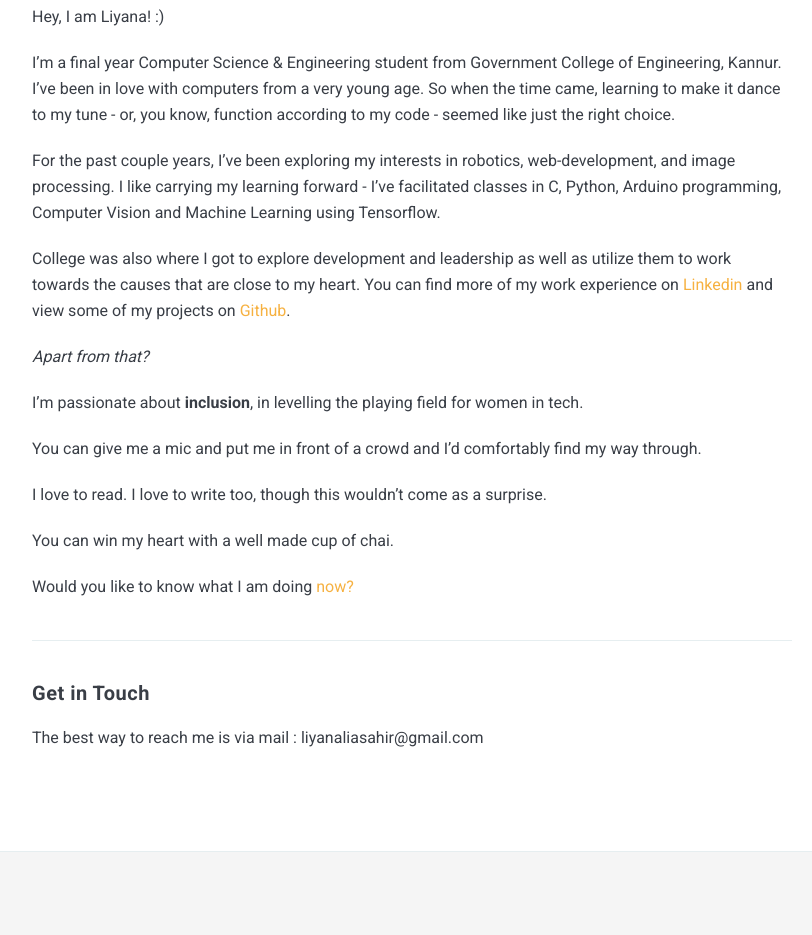
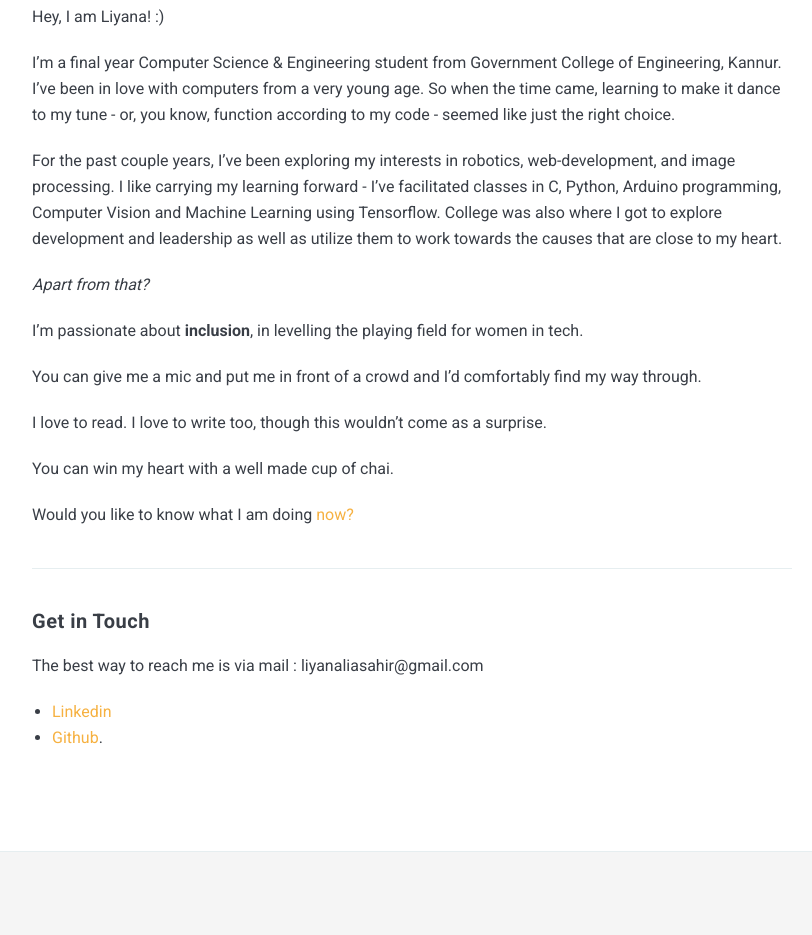
Before and after one commit to liyanasahir/liyanasahir.github.io, a Jekyll site: the page built from _pages/about.md, in a window 1280 px wide and 1400 px high, scrolled down 627 px. Shown: the part 360-1295 px from the top of the window, without its empty margins (228-1040 px from the left). Built offline with Jekyll 4.4.1, drawn with Linux system fonts in a browser that asks for light colours; nearby versions of some CDN libraries.

```diff
--- a/_data/settings.yml
+++ b/_data/settings.yml
@@ -11,7 +11,7 @@ author:
   name: Liyana Sahir
   image: main.jpeg
   say-hello: Hello, I’m <strong>Liyana Sahir</strong>
-  bio: Computer Science Engineering Undergraduate. <br>Designs, talks, and writes about <strong>deep learning</strong>, <strong>communities</strong> and <strong>women in tech</strong>. I share coding tutorials, tech happenings and my mini-adventures and learnings while figuring things out.
+  bio: Computer Science Engineering Undergraduate. <br>Designs, talks, and writes about <strong>deep learning</strong>, <strong>communities</strong> and <strong>women in tech</strong>. I share my mini-adventures and learnings along with occassional coding tutorials while figuring things out.
 
 
 #-------------------------------
--- a/_pages/about.md
+++ b/_pages/about.md
@@ -9,9 +9,7 @@ Hey, I am Liyana! :)
 
 I’m a final year Computer Science & Engineering student from Government College of Engineering, Kannur. I’ve been in love with computers from a very young age. So when the time came, learning to make it dance to my tune - or, you know, function according to my code - seemed like just the right choice.
 
-For the past couple years, I’ve been exploring my interests in robotics, web-development, and image processing. I like carrying my learning forward - I’ve facilitated classes in C, Python, Arduino programming, Computer Vision and Machine Learning using Tensorflow.
-
-College was also where I got to explore development and leadership as well as utilize them to work towards the causes that are close to my heart. You can find more of my work experience on [Linkedin](linkedin.com/in/liyanasahir) and view some of my projects on [Github](github.com/liyanasahir).
+For the past couple years, I’ve been exploring my interests in robotics, web-development, and image processing. I like carrying my learning forward - I’ve facilitated classes in C, Python, Arduino programming, Computer Vision and Machine Learning using Tensorflow. College was also where I got to explore development and leadership as well as utilize them to work towards the causes that are close to my heart.
 
 *Apart from that?*
 
```
Also changed, not shown: other parts of _pages/about.md (+5 -1 lines), _posts/2020-04-02-the-godmothers.md (added, +43 -0 lines), images/5.png (added), images/8.png (added), images/glass1.png (added), images/glassceiling.png (added), images/godmothers.png (added).
